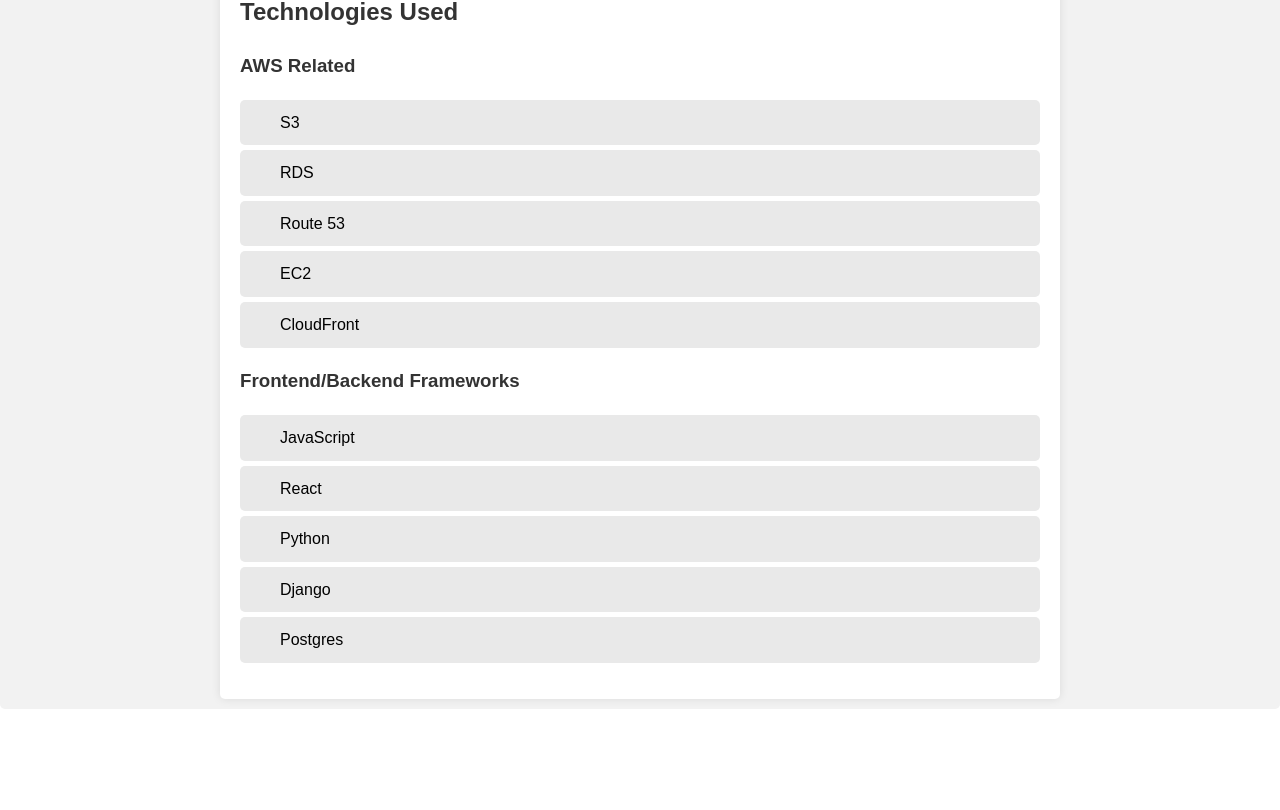
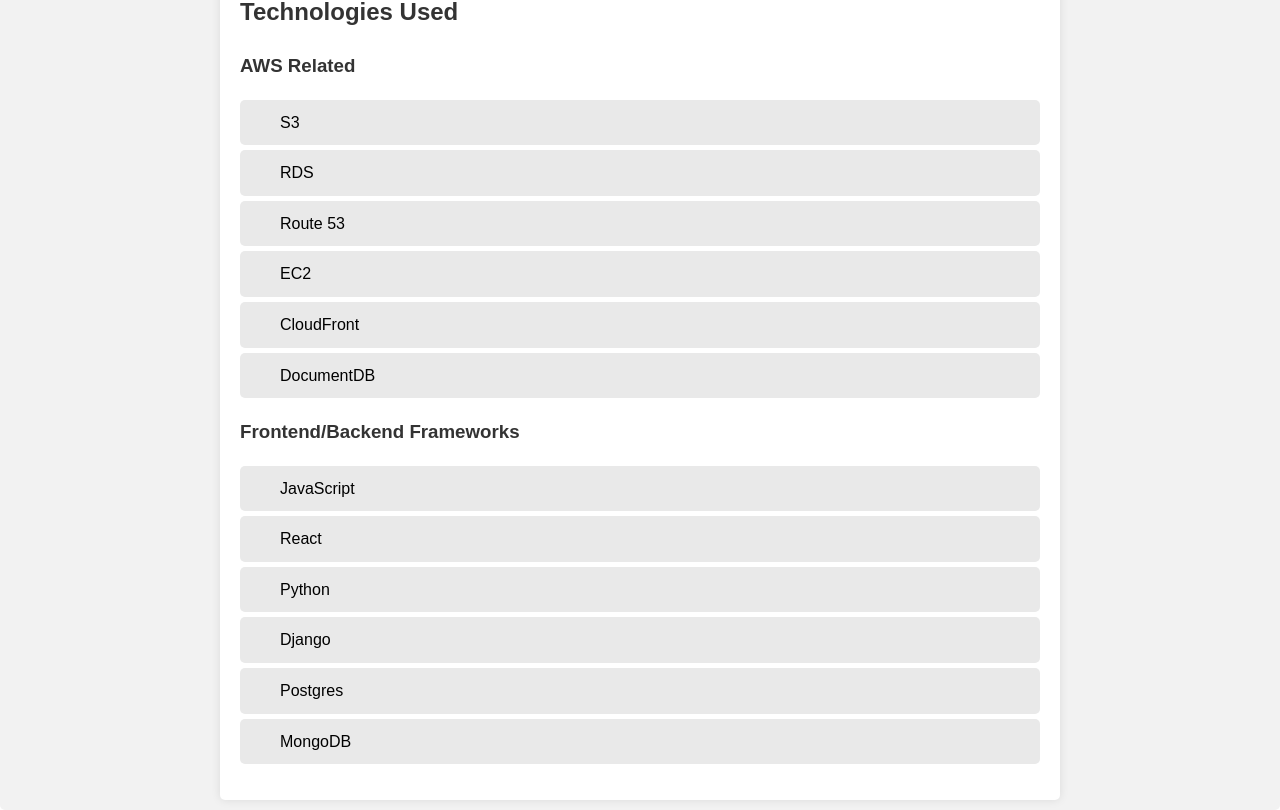
Before and after one commit to AyeitsAlex21/Video-Streaming, a React (Create React App) app in the folder frontend/: page /information in a window 1280 px wide. Shown: the part 381-1191 px from the top of the page. Before the commit the page ends 1090 px from the top, so only its background shows below. Built offline with nearby package versions, Linux system fonts and the light colour scheme.

Commit message:
added more information on mongo

```diff
--- a/frontend/src/Information.js
+++ b/frontend/src/Information.js
@@ -36,6 +36,7 @@
                     <li>Route 53</li>
                     <li>EC2</li>
                     <li>CloudFront</li>
+                    <li>DocumentDB</li>
                 </ul>
 
                 <h3>Frontend/Backend Frameworks</h3>
@@ -45,6 +46,7 @@
                     <li>Python</li>
                     <li>Django</li>
                     <li>Postgres</li>
+                    <li>MongoDB</li>
                 </ul>
             </ul>
         </div>
```
